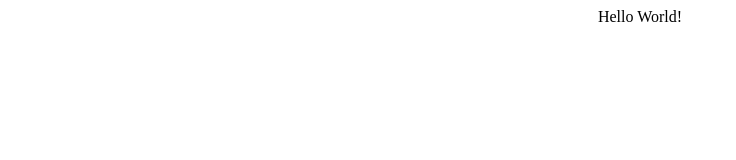
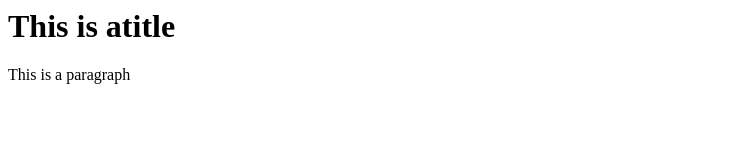
Before and after one commit to DominguezFrojan/FF-CardBot, a plain HTML site: page index.html in a window 1280 px wide. Shown: the whole page, without its empty margins (0-736 px from the left). Drawn offline with Linux system fonts and the light colour scheme.

Commit message:
Update index.html

```diff
--- a/index.html
+++ b/index.html
@@ -3,6 +3,7 @@
         <title>Benvenuto</title>
     </head>
     <body>
-        <div align="center">Hello World!</div>
+        <h1>This is atitle</h1>
+        <p>This is a paragraph</p>
     </body>
 </html>
```
